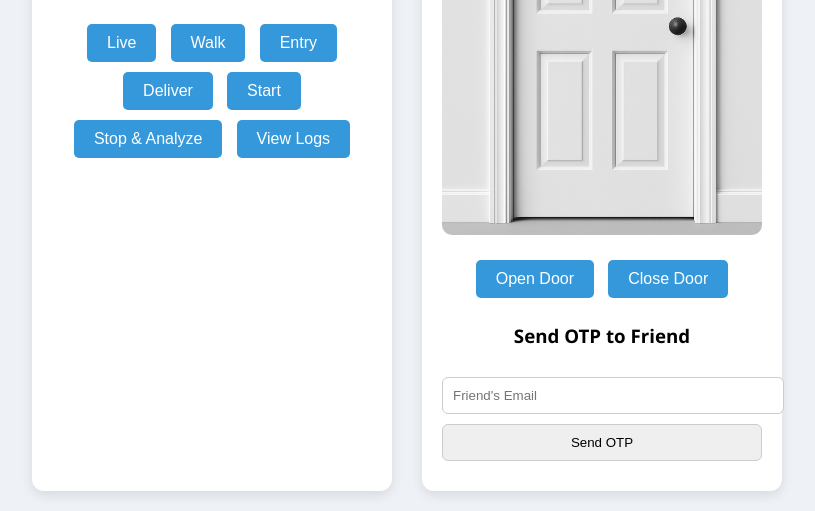
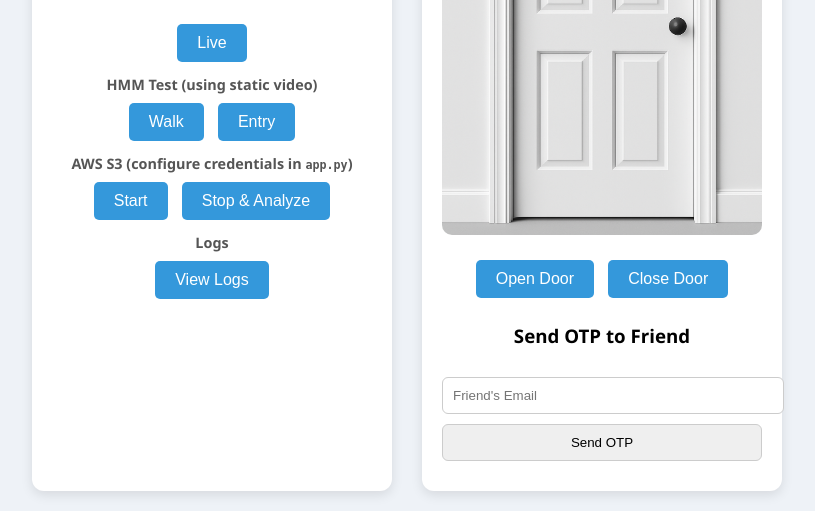
Before and after one commit to Xyberonzyx7/NYIT.INCS-870-Project-I.HybriDefend, a Flask app: page / in a window 1280 px wide. Shown: the part 610-1121 px from the top of the page, without its empty margins (233-1048 px from the left). Run offline with Flask 3, Linux system fonts and the light colour scheme; parts of the project's set-up code (start-up, migrations or seed data) failed here and were passed over.

```diff
--- a/templates/index.html
+++ b/templates/index.html
@@ -62,7 +62,12 @@
       border-radius: 10px;
       margin-bottom: 15px;
     }
-
+  	.label {
+    	margin: 8px 0 4px;
+    	font-size: 0.9em;
+    	font-weight: bold;
+    	color: #555;
+  	}
     .buttons button {
       padding: 10px 20px;
       margin: 5px;
@@ -161,11 +166,17 @@
   	<img id="stream" src="/video_feed" alt="Video Stream">
   	<div class="buttons">
     	<button onclick="setStream('live')">Live</button>
+
+    	<p class="label">HMM Test (using static video)</p>
     	<button onclick="setStream('walk')">Walk</button>
     	<button onclick="setStream('entry')">Entry</button>
-        <button onclick="setStream('deliver')">Deliver</button>
+    	<!-- <button onclick="setStream('deliver')">Deliver</button> -->
+
+    	<p class="label">AWS S3 (configure credentials in <code>app.py</code>)</p>
     	<button onclick="fetch('/start_recording')">Start</button>
-        <button onclick="stopAndSend()">Stop & Analyze</button>
+    	<button onclick="stopAndSend()">Stop &amp; Analyze</button>
+
+    	<p class="label">Logs</p>
     	<button onclick="location.href='/logs'">View Logs</button>
   	</div>
 	</div>
```
Also changed, not shown: 1 other file. Lines whose indentation alone changed are shown as unchanged.
